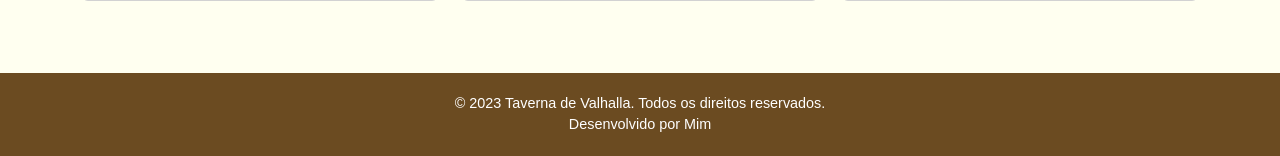
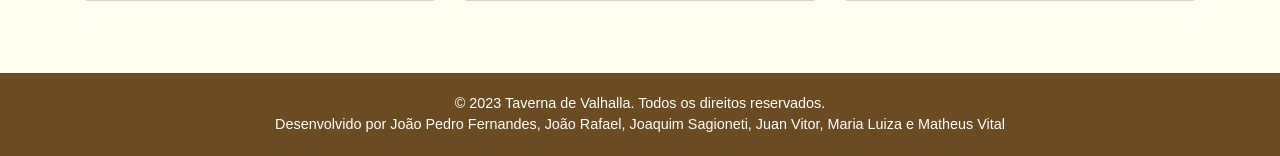
Before and after one commit to DarkZeus1235/Projeto_Integrador, a PHP site: page /index.php in a window 1280 px wide. Shown: the part 2655-2811 px from the top of the page. Run offline with PHP 8.4, Linux system fonts and the light colour scheme; data comes from the database, SQL or seed files in the repository.

Commit message:
aTTUALIZADAP

```diff
--- a/rodape.php
+++ b/rodape.php
@@ -1,4 +1,4 @@
 <div class="footer text-center">
     <p>&copy; 2023 Taverna de Valhalla. Todos os direitos reservados.</p>
-    <p>Desenvolvido por Mim</p>
+    <p>Desenvolvido por João Pedro Fernandes, João Rafael, Joaquim Sagioneti, Juan Vitor, Maria Luiza e Matheus Vital</p>
 </div>
```
